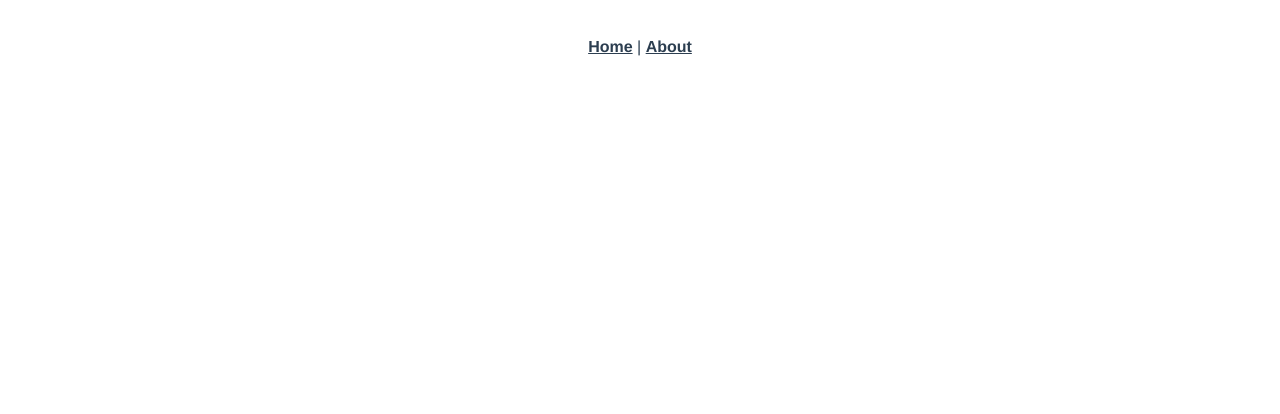
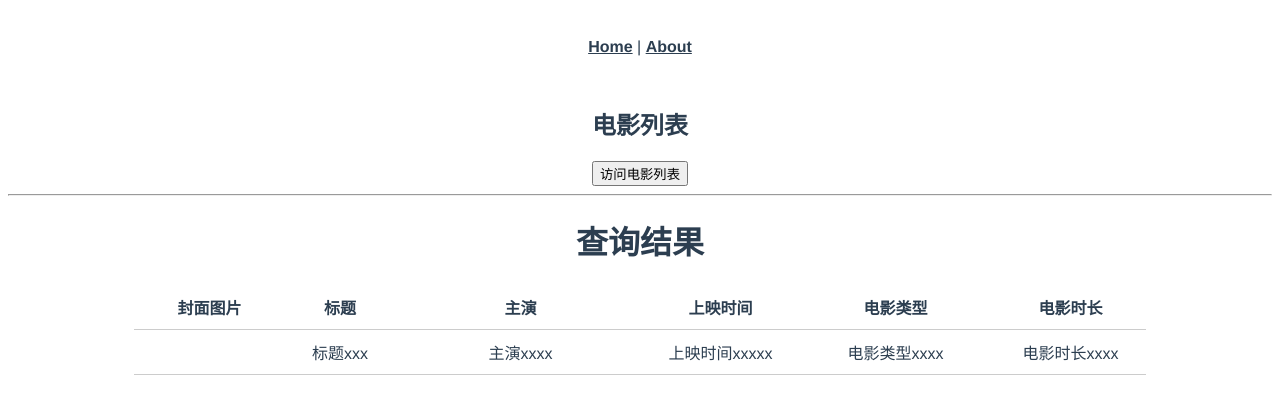
Before and after one commit to MrChen8496/code2302, a Vue app in the folder day02/demo/vue-project/: page /movie-list in a window 1280 px wide. Shown: the top 414 px of the page. Built offline with nearby package versions, Linux system fonts and the light colour scheme.

Commit message:
2023年5月30日17:58:52 - 准备好电影列表的静态页面

```diff
--- a/day02/demo/vue-project/src/router/index.js
+++ b/day02/demo/vue-project/src/router/index.js
@@ -44,6 +44,11 @@ const routes = [
     path: '/direct',
     name: 'direct',
     component: () => import('../views/Direct.vue'),
+  },
+  {
+    path: '/movie-list',
+    name: 'movie-list',
+    component: () => import('../views/MovieList.vue'),
   }
 ]
 
--- /dev/null
+++ b/day02/demo/vue-project/src/views/MovieList.vue
@@ -0,0 +1,77 @@
+<template>
+  <div>
+    <!-- views/MovieList.vue -->
+    <h2>电影列表</h2>
+    <button @click="listMovies">访问电影列表</button>
+    <hr>
+    <h1>查询结果</h1>
+    <div class="header" style="font-weight:bold;">
+      <div class="cover">封面图片</div>
+      <div class="title">标题</div>
+      <div class="actor">主演</div>
+      <div class="showingon">上映时间</div>
+      <div class="type">电影类型</div>
+      <div class="duration">电影时长</div>
+    </div>
+    <!-- 表格行 -->
+    <div class="header">
+      <div class="cover">
+        <img src="" alt="">
+      </div>
+      <div class="title">标题xxx</div>
+      <div class="actor">主演xxxx</div>
+      <div class="showingon">上映时间xxxxx</div>
+      <div class="type">电影类型xxxx</div>
+      <div class="duration">电影时长xxxx</div>
+    </div>
+
+    <!-- <p v-for="item in movies" :key="item.id">
+      电影名称：《{{item.title}}》
+    </p> -->
+  </div>
+</template>
+
+<script>
+  import axios from 'axios';
+  export default {
+    data() {
+      return {
+        movies: [],  // 初始化数组，保存需要显示的电影数组
+      }
+    },
+    methods: {
+      /** 加载电影列表 */
+      listMovies() {
+        let instance = axios.create()
+        instance({
+          url: 'https://web.codeboy.com/bmdapi/movie-infos',
+          method: 'GET',
+          params: {page:1, pagesize:20}
+        }).then(res=>{
+          console.log('请求结果：', res)
+          this.movies = res.data.data.result
+        }).catch(err=>{
+          console.warn(err)
+        })
+      }
+    },
+  }
+</script>
+
+<style lang="scss" scoped>
+.header {
+    display: flex;
+    width: 80%;
+    margin: 0px auto;
+    padding: 10px 0px;
+    align-items: center;
+    border-bottom: 1px solid #ccc;
+
+    .cover { width: 150px; }
+    .title { flex: 1; }
+    .actor { width: 250px; }
+    .showingon { width: 150px; }
+    .type { width: 200px; }
+    .duration { width: 150px; }
+}
+</style>
```
